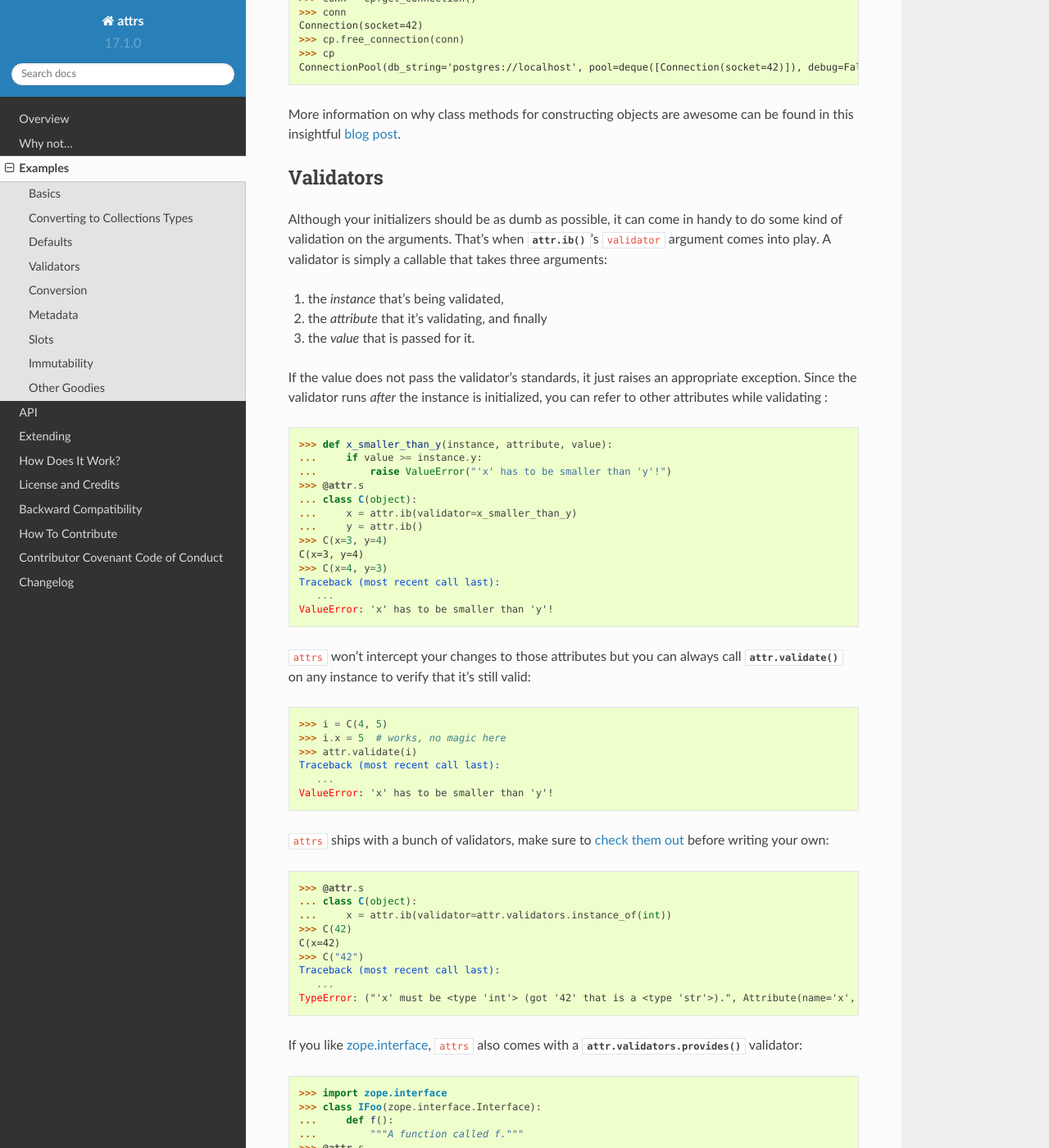
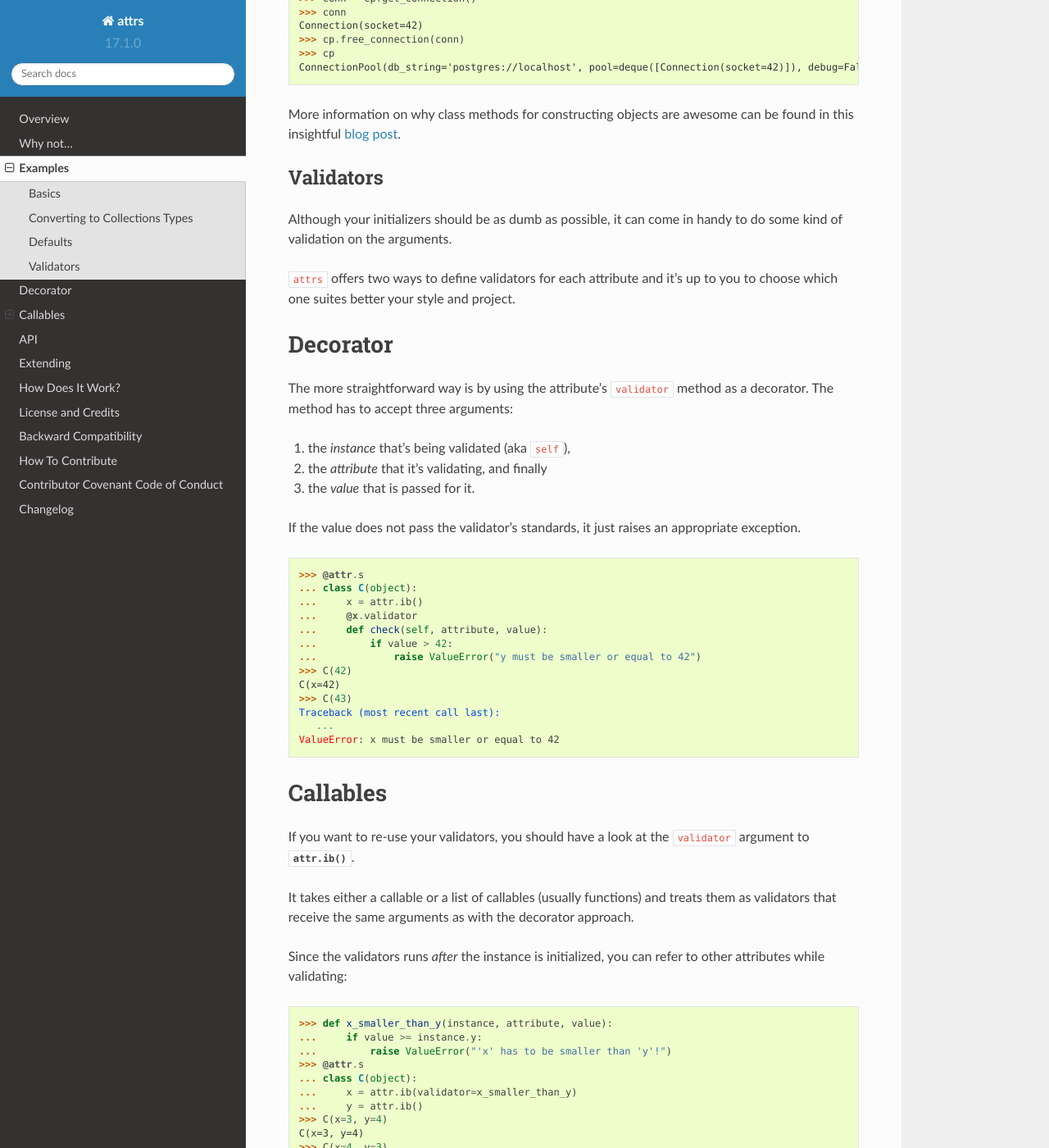
Before and after one commit to python-attrs/attrs, a Sphinx documentation site: the page built from docs/examples.rst, in a window 1280 px wide and 1400 px high, scrolled down 4957 px. Shown: the whole window at 82% size. Built offline with Sphinx 7.4.7 and the Read the Docs theme 2.0.0, drawn with Linux system fonts in a browser that asks for light colours; some of the changed text lies outside the part shown.

Commit message:
Allow inline definitions of validators using a decorator
Also make previous changes for multiple validators backward-compatible.

```diff
--- a/CHANGELOG.rst
+++ b/CHANGELOG.rst
@@ -38,6 +38,9 @@ Changes:
   `#130 <https://github.com/hynek/attrs/pull/130>`_
 - The ``validator`` argument of ``@attr.s`` now can take a ``list`` of validators that all have to pass.
   `#138 <https://github.com/hynek/attrs/issues/138>`_
+- Validators can now be defined conveniently inline by using the attribute as a decorator.
+  Check out the `examples <https://attrs.readthedocs.io/en/stable/examples.html#validators>`_ to see it in action!
+  `#143 <https://github.com/hynek/attrs/issues/143>`_
 
 ----
 
--- a/docs/api.rst
+++ b/docs/api.rst
@@ -49,6 +49,8 @@ Core
    .. note::
 
       ``attrs`` also comes with a serious business alias ``attr.attrib``.
+
+   The object returned by :func:`attr.ib` also has a method called ``validator`` that can be used as a decorator *within the class body* to define inline validators (see :ref:`examples_validators`).
 
 
 .. autoclass:: attr.Attribute
--- a/docs/examples.rst
+++ b/docs/examples.rst
@@ -281,19 +281,53 @@ And sometimes you even want mutable objects as default values (ever used acciden
 More information on why class methods for constructing objects are awesome can be found in this insightful `blog post <http://as.ynchrono.us/2014/12/asynchronous-object-initialization.html>`_.
 
 
+.. _examples_validators:
+
 Validators
 ----------
 
 Although your initializers should be as dumb as possible, it can come in handy to do some kind of validation on the arguments.
-That's when :func:`attr.ib`\ ’s ``validator`` argument comes into play.
-A validator is simply a callable that takes three arguments:
 
-#. the *instance* that's being validated,
+``attrs`` offers two ways to define validators for each attribute and it's up to you to choose which one suites better your style and project.
+
+
+Decorator
+=========
+
+The more straightforward way is by using the attribute's ``validator`` method as a decorator.
+The method has to accept three arguments:
+
+#. the *instance* that's being validated (aka ``self``),
 #. the *attribute* that it's validating, and finally
 #. the *value* that is passed for it.
 
 If the value does not pass the validator's standards, it just raises an appropriate exception.
-Since the validator runs *after* the instance is initialized, you can refer to other attributes while validating :
+
+.. doctest::
+
+   >>> @attr.s
+   ... class C(object):
+   ...     x = attr.ib()
+   ...     @x.validator
+   ...     def check(self, attribute, value):
+   ...         if value > 42:
+   ...             raise ValueError("y must be smaller or equal to 42")
+   >>> C(42)
+   C(x=42)
+   >>> C(43)
+   Traceback (most recent call last):
+      ...
+   ValueError: x must be smaller or equal to 42
+
+
+Callables
+=========
+
+If you want to re-use your validators, you should have a look at the ``validator`` argument to :func:`attr.ib()`.
+
+It takes either a callable or a list of callables (usually functions) and treats them as validators that receive the same arguments as with the decorator approach.
+
+Since the validators runs *after* the instance is initialized, you can refer to other attributes while validating:
 
 .. doctest::
 
@@ -336,39 +370,17 @@ Since the validator runs *after* the instance is initialized, you can refer to o
       ...
    TypeError: ("'x' must be <type 'int'> (got '42' that is a <type 'str'>).", Attribute(name='x', default=NOTHING, factory=NOTHING, validator=<instance_of validator for type <type 'int'>>), <type 'int'>, '42')
 
-If you like `zope.interface <https://zopeinterface.readthedocs.io/en/latest/api.html#zope-interface-interface-specification>`_, ``attrs`` also comes with a :func:`attr.validators.provides` validator:
+Of course you can mix and match the two approaches at your convenience:
 
 .. doctest::
 
-   >>> import zope.interface
-   >>> class IFoo(zope.interface.Interface):
-   ...     def f():
-   ...         """A function called f."""
    >>> @attr.s
    ... class C(object):
-   ...     x = attr.ib(validator=attr.validators.provides(IFoo))
-   >>> C(x=object())
-   Traceback (most recent call last):
-      ...
-   TypeError: ("'x' must provide <InterfaceClass __builtin__.IFoo> which <object object at 0x10bafaaf0> doesn't.", Attribute(name='x', default=NOTHING, factory=NOTHING, validator=<provides validator for interface <InterfaceClass __builtin__.IFoo>>), <InterfaceClass __builtin__.IFoo>, <object object at 0x10bafaaf0>)
-   >>> @zope.interface.implementer(IFoo)
-   ... @attr.s
-   ... class Foo(object):
-   ...     def f(self):
-   ...         print("hello, world")
-   >>> C(Foo())
-   C(x=Foo())
-
-You can also pass a list of validators:
-
-.. doctest::
-
-   >>> def fits_byte(instance, attribute, value):
-   ...     if not 0 < value < 256:
-   ...         raise ValueError("value out of bounds")
-   >>> @attr.s
-   ... class C(object):
-   ...     x = attr.ib(validator=[attr.validators.instance_of(int), fits_byte])
+   ...     x = attr.ib(validator=attr.validators.instance_of(int))
+   ...     @x.validator
+   ...     def fits_byte(self, attribute, value):
+   ...         if not 0 < value < 256:
+   ...             raise ValueError("value out of bounds")
    >>> C(128)
    C(x=128)
    >>> C("128")
@@ -380,7 +392,7 @@ You can also pass a list of validators:
       ...
    ValueError: value out of bounds
 
-And finally you can disable them globally:
+And finally you can disable validators globally:
 
    >>> attr.set_run_validators(False)
    >>> C("128")
```
Also changed, not shown: 4 other files.
